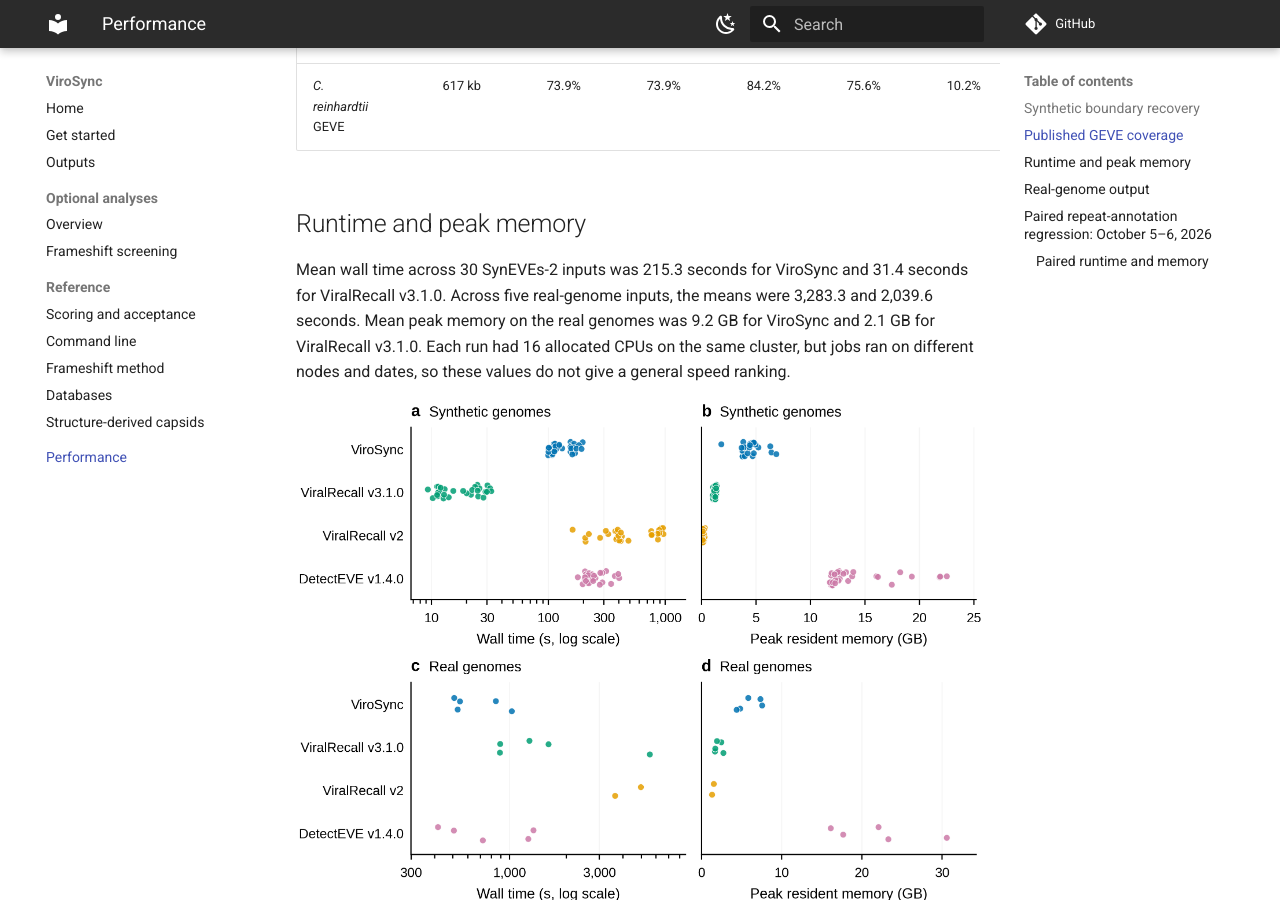
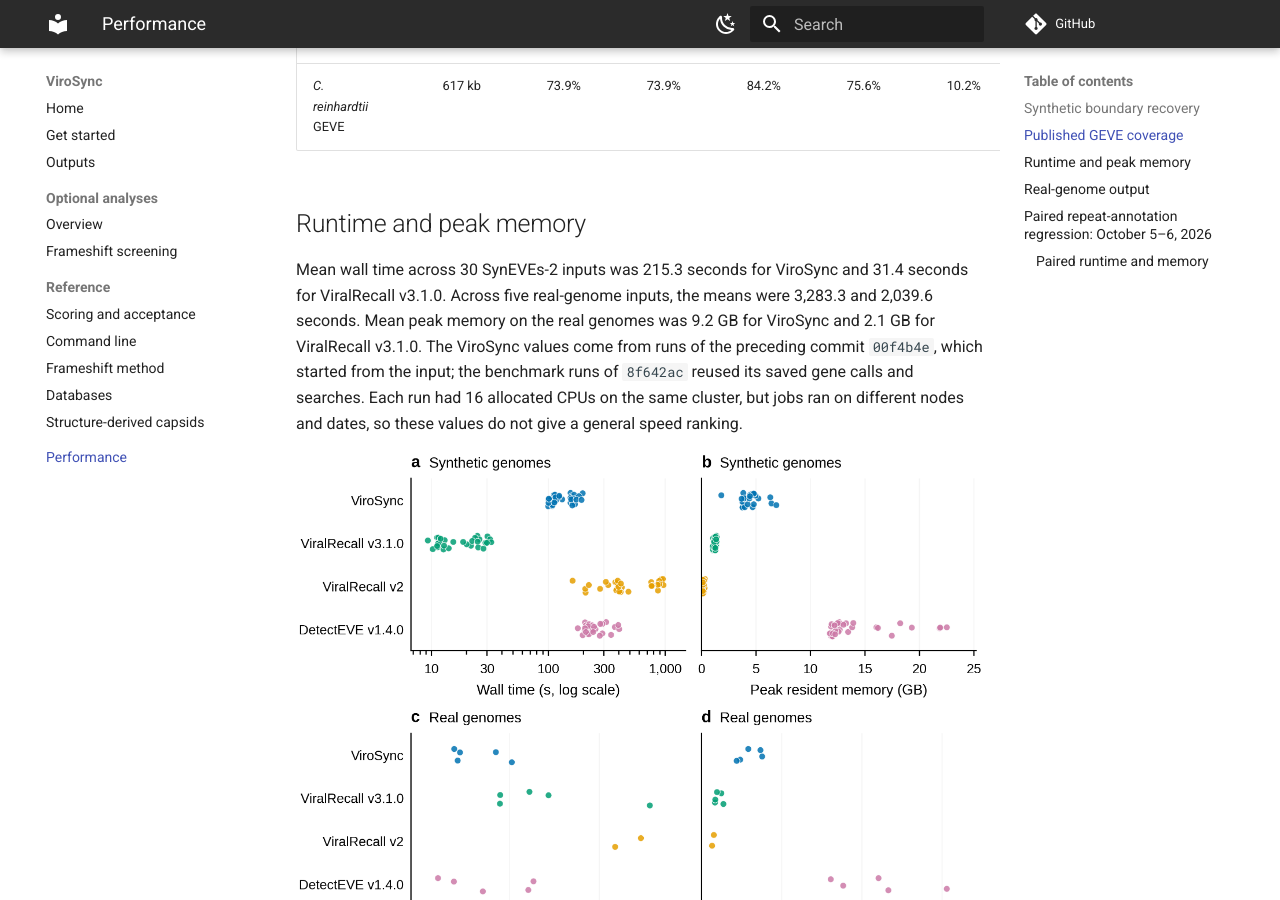
Before and after one commit to NeLLi-team/virosync, an MkDocs documentation site: the page built from docs/performance.md, in a window 1280 px wide and 900 px high, scrolled down 1459 px. Built offline with MkDocs 1.6.1 and Material for MkDocs 9.7.7, drawn with Linux system fonts in a browser that asks for light colours; comment, search, counter and statistics services are not loaded.

Commit message:
docs(performance): name the final source
The benchmark results were recomputed with commit 8f642ac from the
saved gene calls and searches of the 00f4b4e runs; every unit returned
the same regions. Name 8f642ac as the benchmarked commit and attribute
wall time and memory to the 00f4b4e runs, which started from the input.

```diff
--- a/docs/performance.md
+++ b/docs/performance.md
@@ -1,6 +1,6 @@
 # Performance
 
-The November 12 benchmark used ViroSync 1.3.0 at commit `00f4b4e` with resource
+The November 12 benchmark used ViroSync 1.3.0 at commit `8f642ac` with resource
 bundle v1.3.0. ViroSync ran with one worker and 16 threads per input, with
 frameshift screening enabled and the other optional analyses disabled. Comparator
 outputs come from earlier runs and were not repeated. ViroSync is counted with its
@@ -50,7 +50,9 @@ their coverage partly measures agreement with that tool.
 Mean wall time across 30 SynEVEs-2 inputs was 215.3 seconds for ViroSync and
 31.4 seconds for ViralRecall v3.1.0. Across five real-genome inputs, the means
 were 3,283.3 and 2,039.6 seconds. Mean peak memory on the real genomes was 9.2 GB
-for ViroSync and 2.1 GB for ViralRecall v3.1.0. Each run had 16 allocated CPUs on
+for ViroSync and 2.1 GB for ViralRecall v3.1.0. The ViroSync values come from runs of
+the preceding commit `00f4b4e`, which started from the input; the benchmark runs of
+`8f642ac` reused its saved gene calls and searches. Each run had 16 allocated CPUs on
 the same cluster, but jobs ran on different nodes and dates, so these values do not
 give a general speed ranking.
 
```
